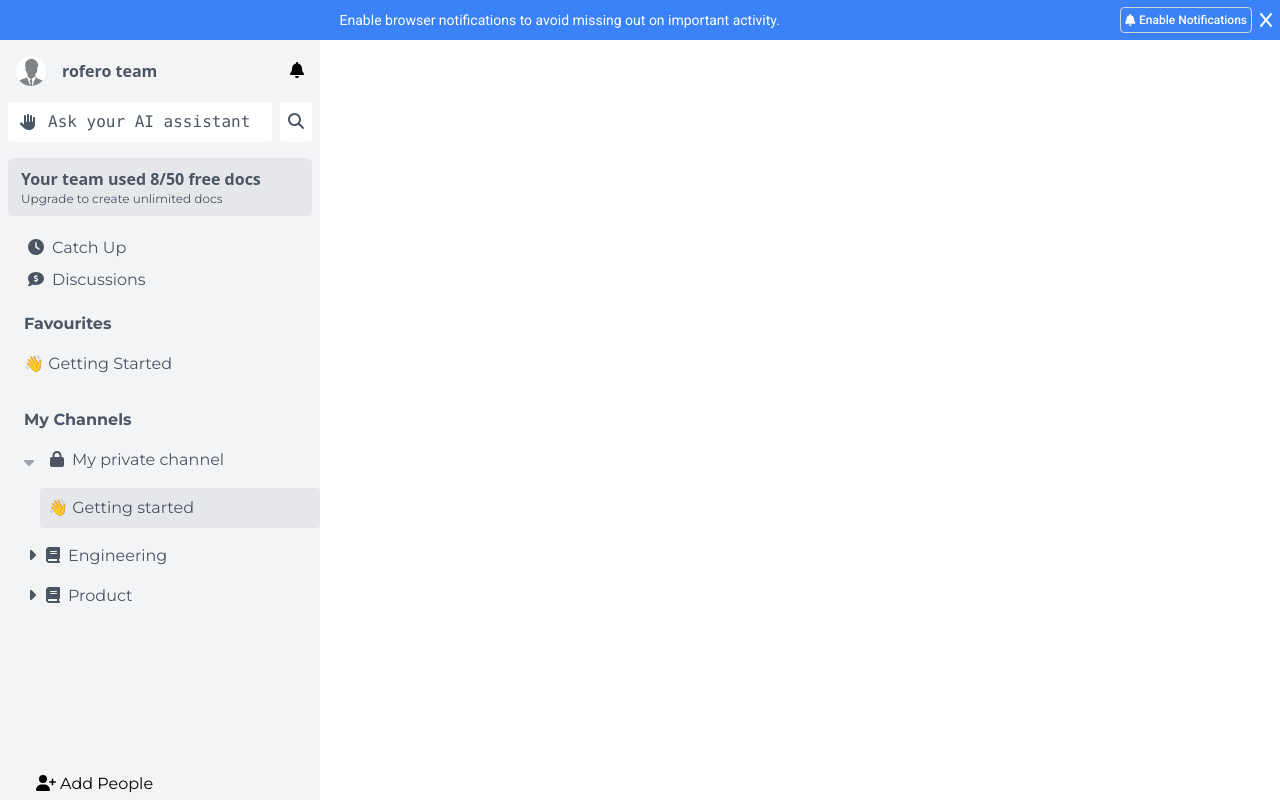
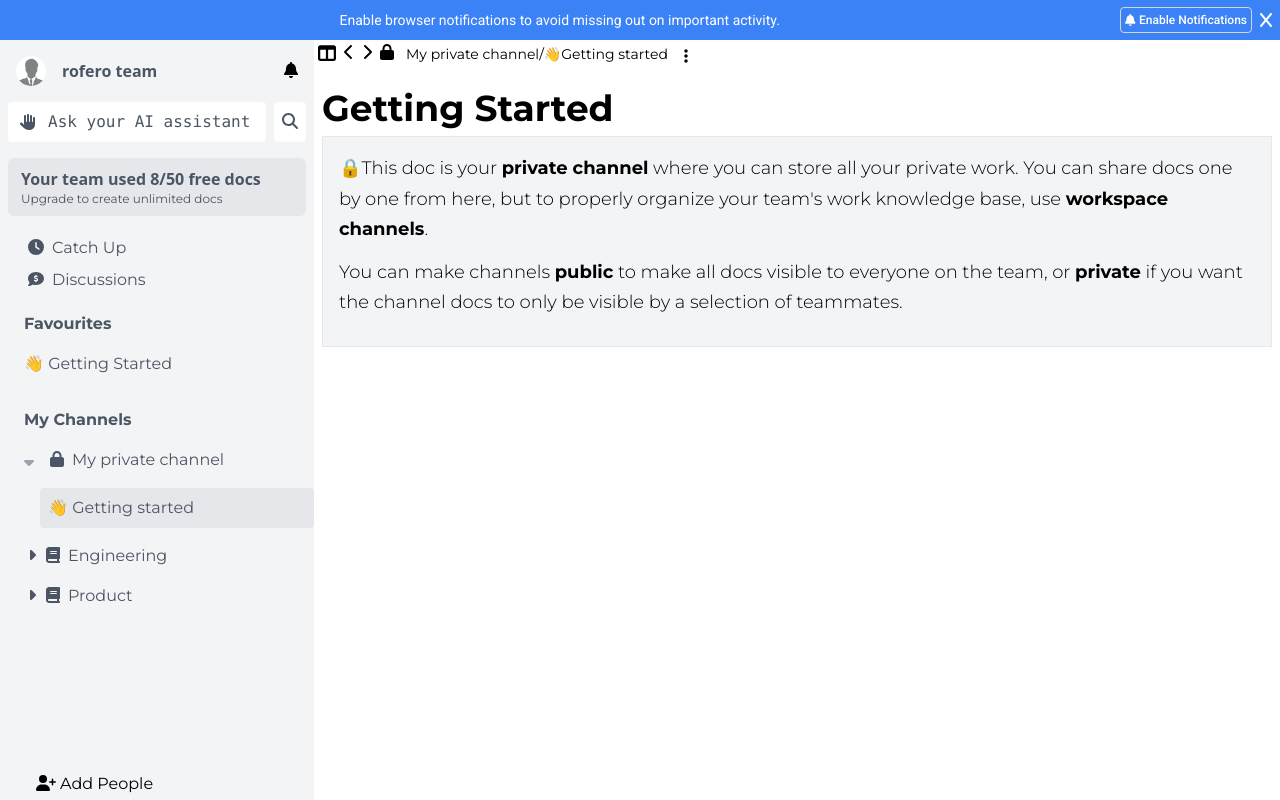
Before and after one commit to DeepanshuMishraa/assignment, a React (Vite) app: page / in a window 1280 px wide. Shown: the top 800 px of the page. Built offline with nearby package versions, Linux system fonts and the light colour scheme.

Commit message:
some changes

```diff
--- a/src/App.jsx
+++ b/src/App.jsx
@@ -12,13 +12,16 @@
 function App() {
   const [bar,setBar] = useState(false);
   return (
-    <main>
-      <Notification/>
+    <>
+    <Notification/>
+    <div className="flex"> {/* Flex container */}
       <Sidebar/>
-      <Appbar/>
-      <Content/>
-
-    </main>
+      <div className="flex flex-col flex-grow"> {/* Flex container for Appbar and Content */}
+        <Appbar/>
+        <Content/>
+      </div>
+    </div>
+    </>
   )
 }
 
--- a/src/components/Appbar.jsx
+++ b/src/components/Appbar.jsx
@@ -10,7 +10,7 @@
         <FontAwesomeIcon icon={faChevronLeft}  className="p-1 px-1"/>
         <FontAwesomeIcon icon={faChevronRight}  className="p-1 px-1"/>
         <FontAwesomeIcon icon={faLock} className="p-1 px-1" />
-        <h1 className="text-sm line-clamp-1 p-1 px-2 ">My private channel/👋Getting started</h1>
+        <h1 className="text-sm  line-clamp-1 p-1 px-2 ">My private channel/👋Getting started</h1>
         <FontAwesomeIcon icon={faEllipsisVertical} className="py-2 px-2" onClick={()=>setdropdown(!dropdown)} />
         {dropdown && (
       <div className="absolute top-10 right-6 flex flex-col gap-8 p-4 bg-white shadow-xl rounded-lg ">
```
